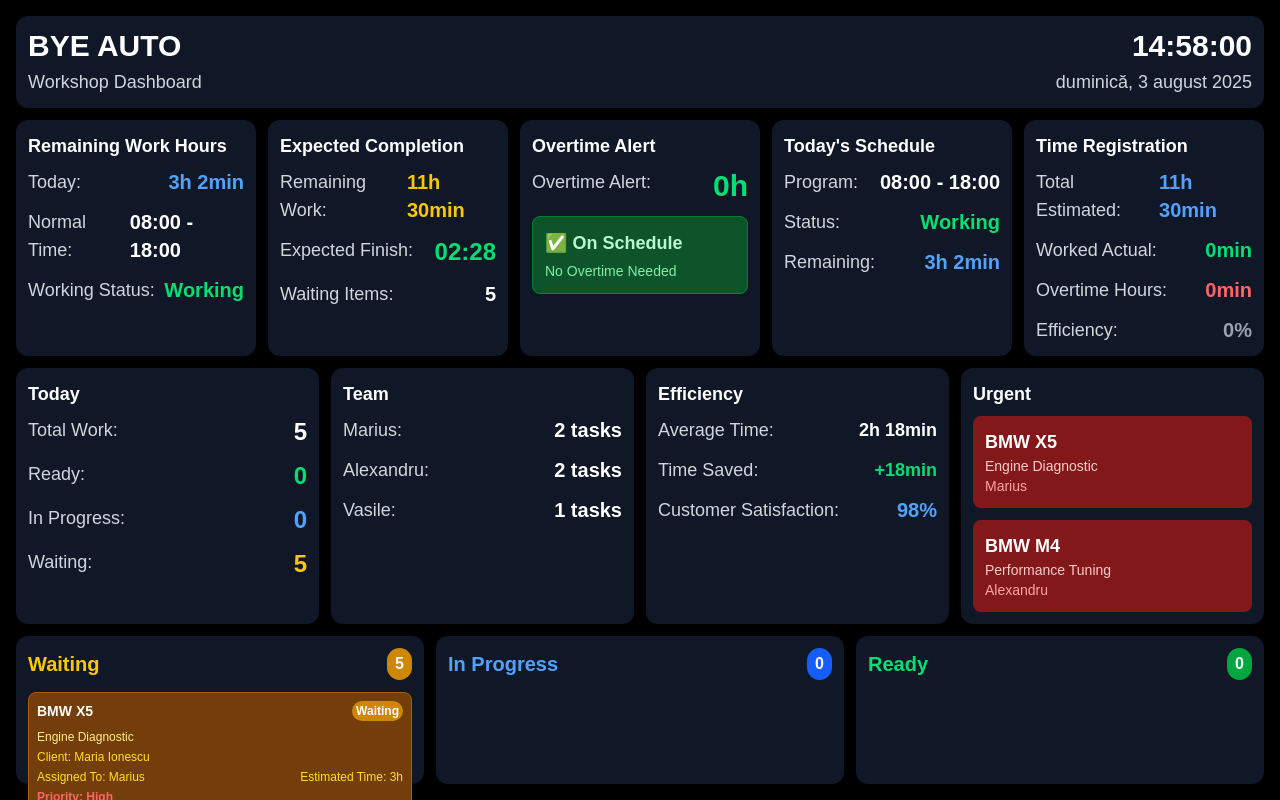
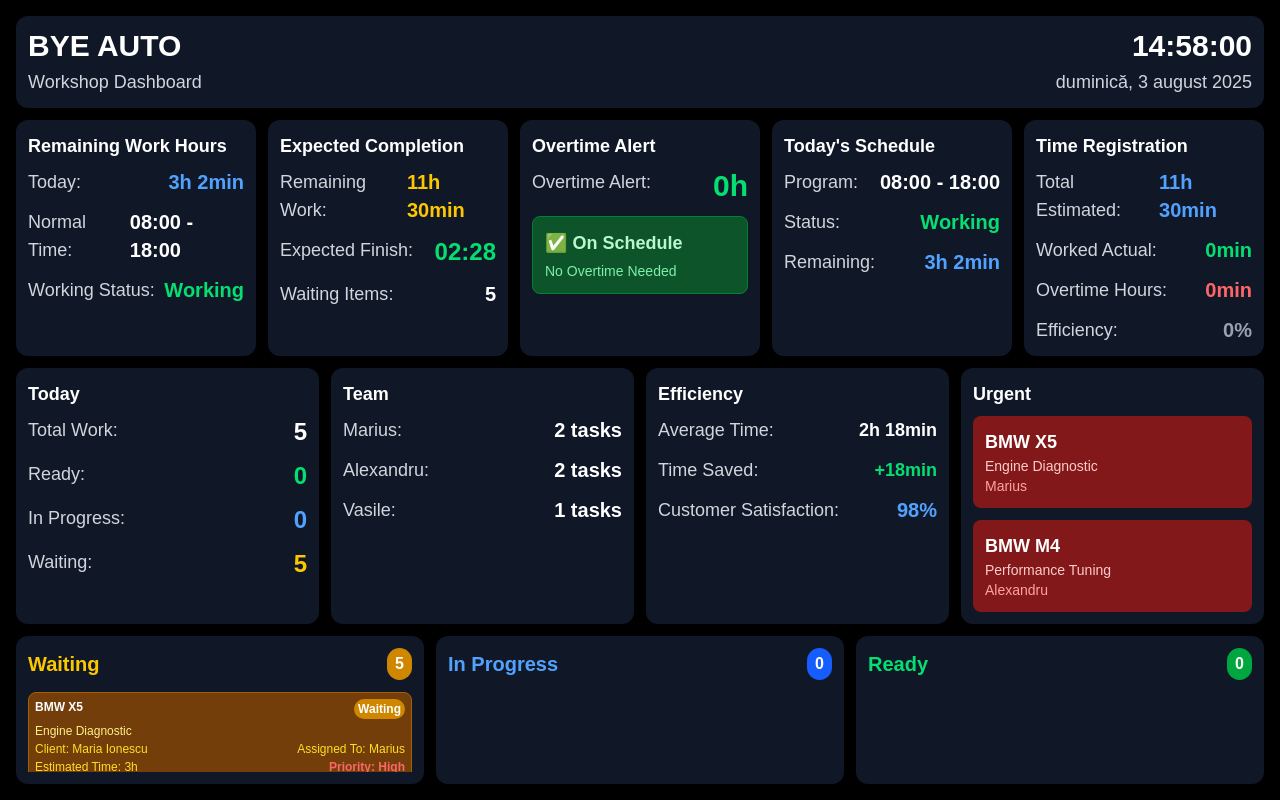
Before and after one commit to media2net-app/byeauto, a Next.js app: page /tvdashboard in a window 1280 px wide. Built offline with nearby package versions, Linux system fonts and the light colour scheme.

Commit message:
Fix TV dashboard item visibility - replace grid layout with flexbox and compact cards to show all items without scrollbars

```diff
--- a/src/app/tvdashboard/page.tsx
+++ b/src/app/tvdashboard/page.tsx
@@ -418,23 +418,25 @@ export default function TVDashboard() {
               {pendingItems.length}
             </div>
           </div>
-          <div className="space-y-2 flex-1 grid grid-rows-3 gap-2">
+          <div className="space-y-1 flex-1 overflow-y-auto">
             {pendingItems.map(item => (
-                              <div key={item.id} className="bg-yellow-900 border border-yellow-700 rounded-lg p-2">
-                <div className="flex justify-between items-start mb-2">
-                  <h3 className="text-sm font-bold text-white">{item.vehicle}</h3>
+                              <div key={item.id} className="bg-yellow-900 border border-yellow-700 rounded-lg p-1.5 min-h-0">
+                <div className="flex justify-between items-start mb-1">
+                  <h3 className="text-xs font-bold text-white">{item.vehicle}</h3>
                   <span className={`px-1 py-0.5 rounded-full text-xs font-bold ${getStatusColor(item.status)}`}>
                     {t('waiting')}
                   </span>
                 </div>
-                <p className="text-xs text-yellow-200 mb-1">{item.workType}</p>
-                <p className="text-xs text-yellow-300 mb-1">{t('client')}: {item.client}</p>
-                <div className="flex justify-between text-xs text-yellow-300 mb-1">
+                <p className="text-xs text-yellow-200 mb-0.5">{item.workType}</p>
+                <div className="flex justify-between text-xs text-yellow-300 mb-0.5">
+                  <span>{t('client')}: {item.client}</span>
                   <span>{t('assigned_to')}: {item.assignedTo}</span>
+                </div>
+                <div className="flex justify-between text-xs text-yellow-300">
                   <span>{t('estimated_time')}: {item.estimatedTime}</span>
-                </div>
-                <div className={`text-xs font-bold ${getPriorityColor(item.priority)}`}>
-                  {t('priority')}: {t(item.priority)}
+                  <span className={`font-bold ${getPriorityColor(item.priority)}`}>
+                    {t('priority')}: {t(item.priority)}
+                  </span>
                 </div>
               </div>
             ))}
@@ -449,32 +451,29 @@ export default function TVDashboard() {
               {inProgressItems.length}
             </div>
           </div>
-          <div className="space-y-2 flex-1 grid grid-rows-3 gap-2">
+          <div className="space-y-1 flex-1 overflow-y-auto">
             {inProgressItems.map(item => (
-                              <div key={item.id} className="bg-blue-900 border border-blue-700 rounded-lg p-2">
-                <div className="flex justify-between items-start mb-2">
-                  <h3 className="text-sm font-bold text-white">{item.vehicle}</h3>
+                              <div key={item.id} className="bg-blue-900 border border-blue-700 rounded-lg p-1.5 min-h-0">
+                <div className="flex justify-between items-start mb-1">
+                  <h3 className="text-xs font-bold text-white">{item.vehicle}</h3>
                   <span className={`px-1 py-0.5 rounded-full text-xs font-bold ${getStatusColor(item.status)}`}>
                     {t('in_progress')}
                   </span>
                 </div>
-                <p className="text-xs text-blue-200 mb-1">{item.workType}</p>
-                <p className="text-xs text-blue-300 mb-1">{t('client')}: {item.client}</p>
-                <div className="flex justify-between text-xs text-blue-300 mb-1">
+                <p className="text-xs text-blue-200 mb-0.5">{item.workType}</p>
+                <div className="flex justify-between text-xs text-blue-300 mb-0.5">
+                  <span>{t('client')}: {item.client}</span>
                   <span>{t('assigned_to')}: {item.assignedTo}</span>
+                </div>
+                <div className="flex justify-between text-xs text-blue-300">
                   <span>{t('started_at')}: {item.startTime}</span>
-                </div>
-                <div className="flex justify-between items-center">
-                  <span className={`text-xs font-bold ${getPriorityColor(item.priority)}`}>
+                  <span className={`font-bold ${getPriorityColor(item.priority)}`}>
                     {t('priority')}: {t(item.priority)}
                   </span>
-                  <span className="text-xs text-blue-300">{t('estimated_time')}: {item.estimatedTime}</span>
                 </div>
-                {item.actualStartTime && !item.actualEndTime && (
-                  <div className="text-xs text-blue-300 mt-1">
-                    {t('started_at')}: {item.startTime}
-                  </div>
-                )}
+                <div className="text-xs text-blue-300 mt-0.5">
+                  {t('estimated_time')}: {item.estimatedTime}
+                </div>
               </div>
             ))}
           </div>
@@ -488,27 +487,31 @@ export default function TVDashboard() {
               {completedItems.length}
             </div>
           </div>
-          <div className="space-y-2 flex-1 grid grid-rows-3 gap-2">
+          <div className="space-y-1 flex-1 overflow-y-auto">
             {completedItems.map(item => (
-                              <div key={item.id} className="bg-green-900 border border-green-700 rounded-lg p-2">
-                <div className="flex justify-between items-start mb-2">
-                  <h3 className="text-sm font-bold text-white">{item.vehicle}</h3>
+                              <div key={item.id} className="bg-green-900 border border-green-700 rounded-lg p-1.5 min-h-0">
+                <div className="flex justify-between items-start mb-1">
+                  <h3 className="text-xs font-bold text-white">{item.vehicle}</h3>
                   <span className={`px-1 py-0.5 rounded-full text-xs font-bold ${getStatusColor(item.status)}`}>
                     {t('ready')}
                   </span>
                 </div>
-                <p className="text-xs text-green-200 mb-1">{item.workType}</p>
-                <p className="text-xs text-green-300 mb-1">{t('client')}: {item.client}</p>
+                <p className="text-xs text-green-200 mb-0.5">{item.workType}</p>
+                <div className="flex justify-between text-xs text-green-300 mb-0.5">
+                  <span>{t('client')}: {item.client}</span>
+                  <span>{t('assigned_to')}: {item.assignedTo}</span>
+                </div>
                 <div className="flex justify-between text-xs text-green-300">
-                  <span>{t('assigned_to')}: {item.assignedTo}</span>
                   <span>{item.startTime} - {item.endTime}</span>
+                  {item.actualWorkHours && (
+                    <span>{t('actual_time')}: {formatTimeToMinutes(item.actualWorkHours)}</span>
+                  )}
                 </div>
                 {item.actualWorkHours && (
-                  <div className="flex justify-between text-xs text-green-300 mt-1">
-                    <span>{t('actual_time')}: {formatTimeToMinutes(item.actualWorkHours)}</span>
-                    <span>{t('estimated')}: {item.estimatedTime}</span>
+                  <div className="text-xs text-green-300 mt-0.5">
+                    {t('estimated')}: {item.estimatedTime}
                     {item.isOverTime && (
-                      <span className="text-red-400">+{formatTimeToMinutes(item.overtimeHours || 0)} {t('overtime')}</span>
+                      <span className="text-red-400 ml-2">+{formatTimeToMinutes(item.overtimeHours || 0)} {t('overtime')}</span>
                     )}
                   </div>
                 )}
```
